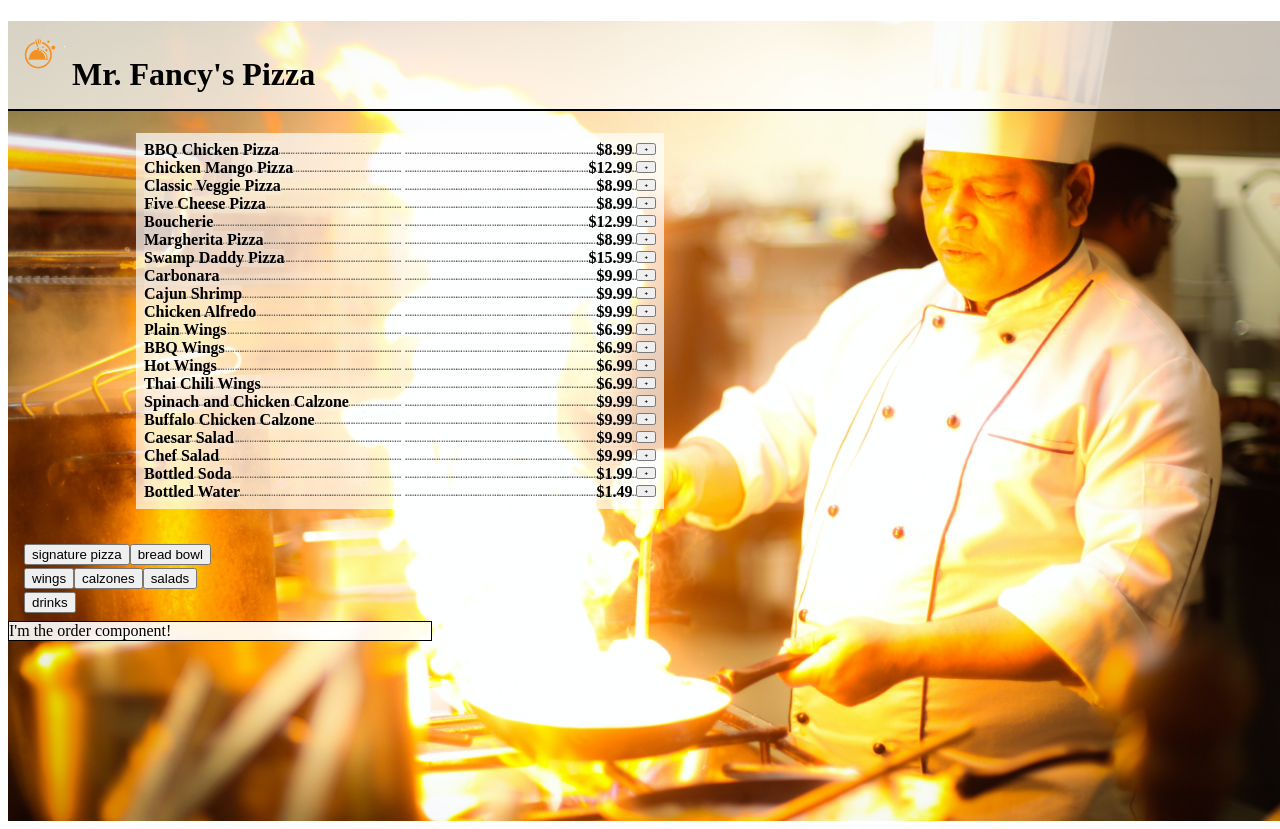
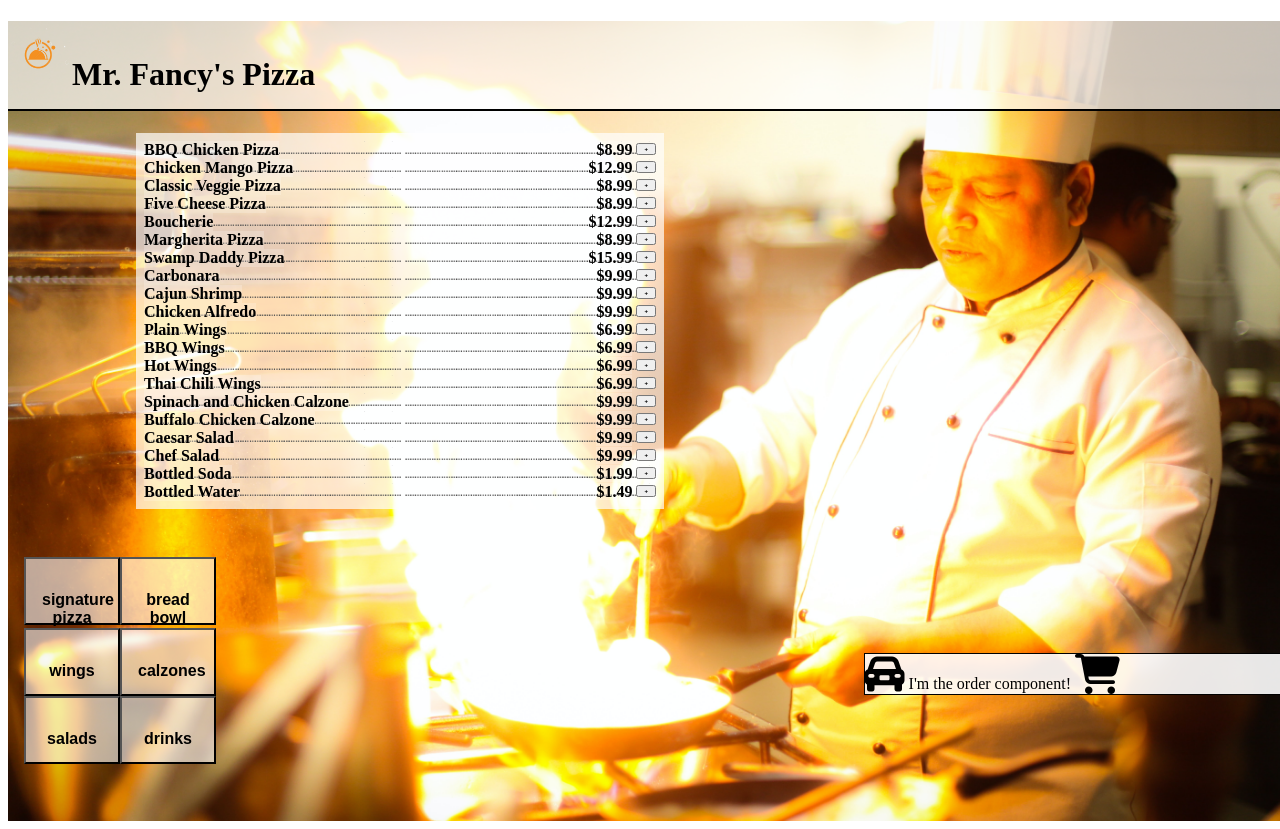
Before and after one commit to mooney79/react-restaurant-app, a React (Create React App) app: page / in a window 1280 px wide. Built offline with nearby package versions, Linux system fonts and the light colour scheme.

Commit message:
Sorting implemented

```diff
--- a/public/index.html
+++ b/public/index.html
@@ -10,6 +10,7 @@
       content="Web site created using create-react-app"
     />
     <link rel="apple-touch-icon" href="%PUBLIC_URL%/logo192.png" />
+    <script src="https://kit.fontawesome.com/e6db931558.js" crossorigin="anonymous"></script>
     <!--
       manifest.json provides metadata used when your web app is installed on a
       user's mobile device or desktop. See https://developers.google.com/web/fundamentals/web-app-manifest/
--- a/src/App.css
+++ b/src/App.css
@@ -36,6 +36,7 @@ h1::before{
   background-color: rgb(255, 255, 255, 0.9);
   border: 1px solid black;
   width: 33%;
+  float: right;
 }
 
 li{
@@ -67,15 +68,31 @@ span{
   transform: translateY(-33%);
 }
 
-.nav-buttons{
+.nav-button-div{
   width: 15%;
   height: 8vh;
   font-size: 20px;
   font-weight: bold;
   padding: 16px;
   background: none;
+  padding-top: 32px;
+  padding-bottom: 32px;
 }
 
+.nav-button{
+  width: 50%;
+  height: 2vh;
+  font-size: 16px;
+  font-weight: bold;
+  padding: 16px;
+  background-color: rgb(255, 255, 255, 0.6);
+  padding-top: 32px;
+  padding-bottom: 32px;
+}
+
+.fas{
+  font-size: 40px;
+}
 
 /* .App {
   text-align: center;
--- a/src/App.js
+++ b/src/App.js
@@ -8,6 +8,8 @@ import './App.css';
 
 function App() {
   const [selection, setSelection] = useState('all');
+  const [subtotal, setSubtotal] = useState(0);
+  const [order, setOrder] = useState([]);
 
   return (
     <div className="App">
@@ -29,7 +31,6 @@ export default App;
 Getting Started (Thinking in React: Mock + Step 1)
      Produce a functional static mockup
 
-
  Order view
  Define an Order component
  Render an instance of Order component
@@ -49,14 +50,6 @@ Getting Started (Thinking in React: Mock + Step 1)
  Hey Mikey, I Think He Likes It Mode
  Create another view that gives the owner the ability to view the orders and "complete" them.
 
-
- Okay, let's figure out components...
- MenuItem
- MenuList (calls MenuItem)
- Order
-
- So those are what's required...
- Let's consider...
 
  |-----------------------------------------|
  |    VIC'S PIZZA                    |check|
--- a/src/components/MenuButtons.js
+++ b/src/components/MenuButtons.js
@@ -16,7 +16,7 @@ function MenuButtons(props){
     return(
 
         <>
-            <button type="button" key={props.value} onClick={handleClick2}>{props.value} </button>
+            <button className="nav-button" type="button" key={props.value} onClick={handleClick2}>{props.value} </button>
         </>
     )
 
--- a/src/components/MenuNav.js
+++ b/src/components/MenuNav.js
@@ -9,7 +9,7 @@ function MenuNav(props){
         value={category} setSelection={props.setSelection} selection={props.selection}/>);
 
     return(
-        <div className="nav-buttons">
+        <div className="nav-button-div">
             {menuButtonHTML}
         </div>
     )
--- a/src/components/Order.js
+++ b/src/components/Order.js
@@ -1,9 +1,11 @@
 function Order(props){
     return (
         <div className="order">
-            I'm the order component!
+            <i className="fas fa-car-alt"></i> I'm the order component! <i className="fas fa-shopping-cart"></i>
         </div>
     )
 }
 
 export default Order;
+
+//Do I increment reproduced orders, or just look for repeats?
```
